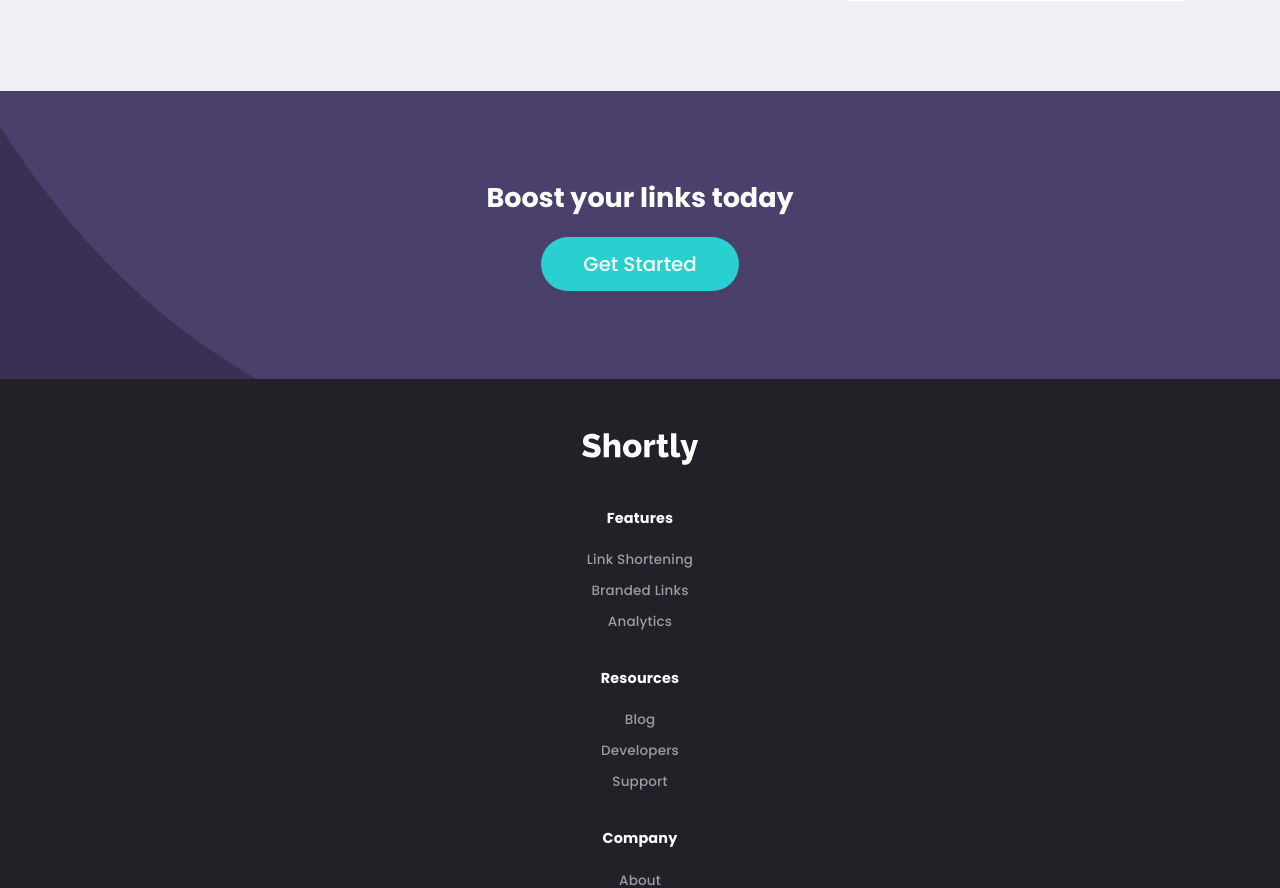
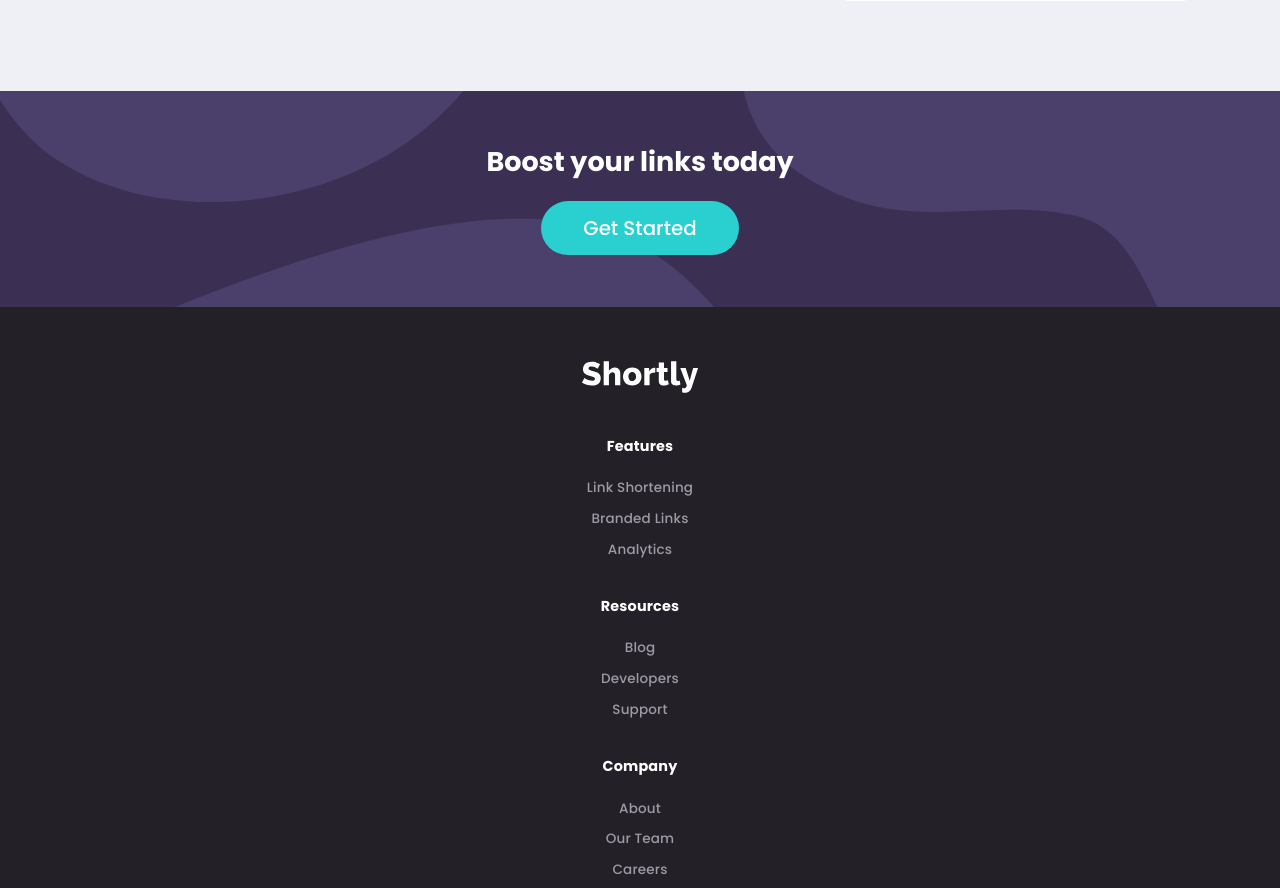
Before and after one commit to 0-BSCode/url-shortening-api, a React (Create React App) app in the folder frontend/: page / in a window 1280 px wide. Shown: the part 1237-2125 px from the top of the page. Built offline with nearby package versions, Linux system fonts and the light colour scheme.

Commit message:
Desktop design for boost component

```diff
--- a/frontend/src/components/Boost/Boost.module.css
+++ b/frontend/src/components/Boost/Boost.module.css
@@ -31,3 +31,10 @@
     border-radius: 2rem;
     font-size: 1.1rem;
 }
+
+@media screen and (min-width: 1024px) {
+    .boost {
+        background-image: url('../../images/bg-boost-desktop.svg');
+        height: 12rem;
+    }
+}
```
